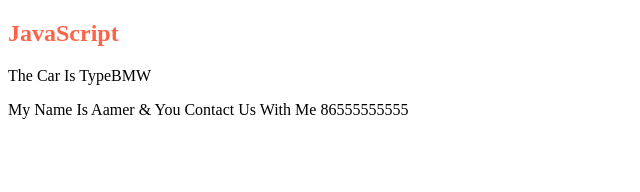
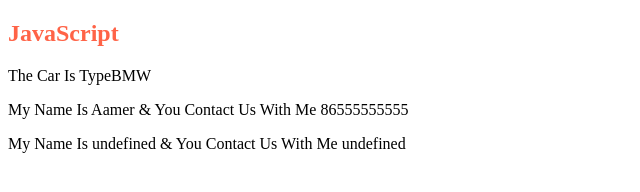
Before and after one commit to Aamer4ui/JavaScriptNew, a plain HTML site: page ThirdObject.html in a window 1280 px wide. Shown: the whole page, without its empty margins (0-640 px from the left). Drawn offline with Linux system fonts and the light colour scheme.

Commit message:
adding object

```diff
--- a/ThirdObject.html
+++ b/ThirdObject.html
@@ -21,7 +21,8 @@
         document.getElementById("obj").innerHTML = "The Car Is Type" + car[1].type;
 
         var person=[
-            {id:"ui5e" , name:"Aamer", Mob:"86555555555"},
+            { name:"Aamer", Mob:"86555555555"},
+            {}
 
     ];
     document.getElementById("person-info").innerHTML = "My Name Is " + person[0].name + " & You Contact Us With Me " +person[0].Mob;
```
